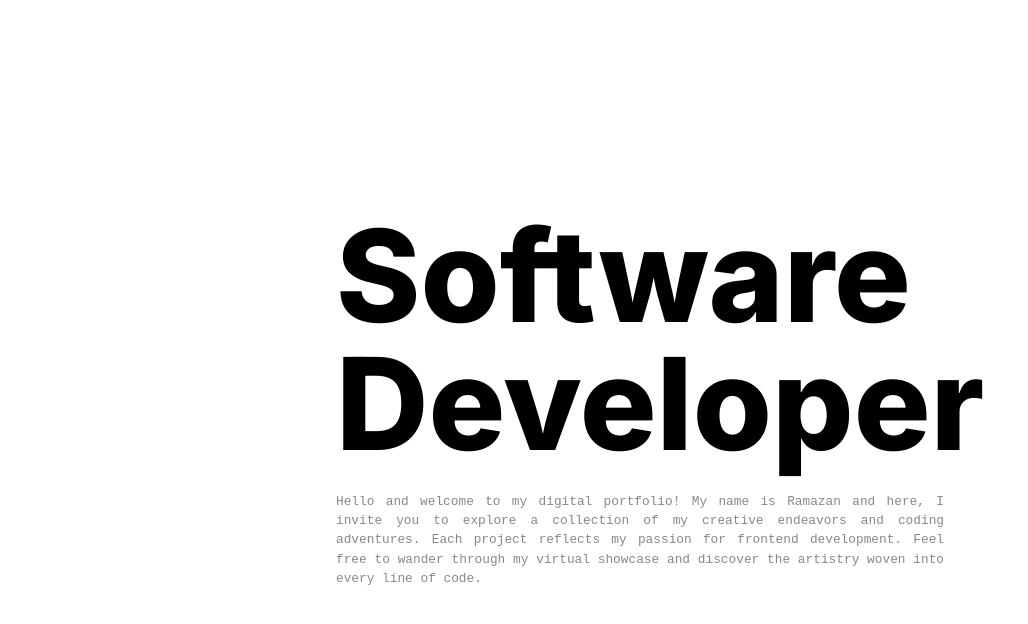
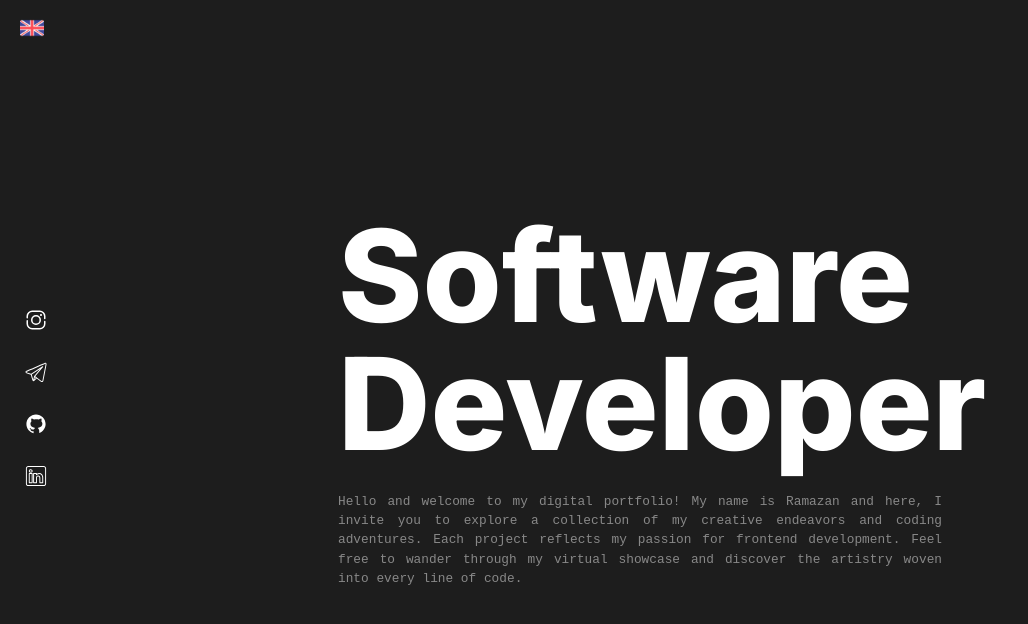
Before and after one commit to RamazanIttiev/Ramazan_Ittiev, a Next.js app: page / in a window 1280 px wide. Shown: the top 624 px of the page, without its empty margins (0-1028 px from the left). Built offline with nearby package versions, Linux system fonts and the light colour scheme.

Commit message:
language switch icon

```diff
--- a/src/app/globals.css
+++ b/src/app/globals.css
@@ -1,22 +1,9 @@
 @tailwind base;
 @tailwind components;
 @tailwind utilities;
-
-:root {
-  --foreground-rgb: 0, 0, 0;
-}
-
-@media (prefers-color-scheme: dark) {
-  :root {
-    --foreground-rgb: 255, 255, 255;
-    --background: 29 29 29;
-  }
-}
 
 body {
   margin: 0;
   padding: 0;
   box-sizing: border-box;
-  color: rgb(var(--foreground-rgb));
-  background: rgb(var(--background))
 }
--- a/src/app/layout.tsx
+++ b/src/app/layout.tsx
@@ -5,6 +5,7 @@ import { Inter } from 'next/font/google';
 
 import { twMerge } from 'tailwind-merge';
 
+import { LanguageSwitch } from '@/components/languageSwitch';
 import { SocialLinks } from '@/components/socialLinks';
 
 import './globals.css';
@@ -19,10 +20,11 @@ export const metadata: Metadata = {
 export default function RootLayout({ children }: { children: ReactNode }) {
 	return (
 		<html lang="en">
-			<body className={twMerge(inter.className, 'font-sans')}>
-				<main className={'relative h-[90vh] tablet:h-screen'}>
+			<body className={twMerge(inter.className, 'bg-mainBg font-sans text-mainText')}>
+				<main className={'relative h-[90vh] p-1 tablet:h-screen'}>
 					<SocialLinks />
 					<div className={'flex h-[100%] items-center justify-center'}>{children}</div>
+					<LanguageSwitch />
 				</main>
 			</body>
 		</html>
--- /dev/null
+++ b/src/components/languageSwitch.tsx
@@ -0,0 +1,32 @@
+'use client';
+
+import React, { useState } from 'react';
+
+import Image, { StaticImageData } from 'next/image';
+
+import rusIcon from '../../public/png/russia.png';
+import engIcon from '../../public/png/united-kingdom.png';
+
+type Languages = 'eng' | 'rus';
+
+export const LanguageSwitch = () => {
+	const [activeLang, setActiveLang] = useState<Languages>('eng');
+
+	const handleLanguage = (lang: Languages) => {
+		setActiveLang(lang);
+	};
+
+	return (
+		<button
+			className={'absolute left-5 top-4 w-6 transition-all duration-300 hover:rotate-180 '}
+			onClick={() => handleLanguage(activeLang === 'eng' ? 'rus' : 'eng')}>
+			<Image
+				src={activeLang === 'eng' ? engIcon : rusIcon}
+				key={activeLang}
+				alt={activeLang}
+				// for mobile click rotation
+				className={'transition-all duration-300 hover:rotate-180'}
+			/>
+		</button>
+	);
+};
--- a/src/components/socialLinks.tsx
+++ b/src/components/socialLinks.tsx
@@ -35,7 +35,7 @@ export const SocialLinks = () => {
 	return (
 		<div
 			className={
-				'absolute bottom-0 right-1/2 flex w-fit translate-x-[50%] tablet:left-0 tablet:top-[50%] tablet:translate-y-[-25%] tablet:flex-col'
+				'absolute bottom-0 right-1/2 flex w-fit tablet:left-4 tablet:top-[50%] tablet:translate-y-[-25%] tablet:flex-col'
 			}>
 			{socialLinks.map(({ title, icon }) => {
 				return (
@@ -43,10 +43,12 @@ export const SocialLinks = () => {
 						key={title}
 						href={'#'}
 						target={'_blank'}
-						className={
-							'mb-3 block cursor-pointer p-2 transition last:mb-0 last:pb-0 tablet:hover:translate-x-4'
-						}>
-						<Image src={icon} alt={title} className={'w-[24px] max-w-max'} />
+						className={'group mb-3 block cursor-pointer p-2 last:mb-0 last:pb-0 '}>
+						<Image
+							src={icon}
+							alt={title}
+							className={'w-[24px] max-w-max transition group-hover:tablet:translate-x-4'}
+						/>
 					</a>
 				);
 			})}
--- a/tailwind.config.ts
+++ b/tailwind.config.ts
@@ -9,16 +9,10 @@ const config: Config = {
 	],
 	theme: {
 		extend: {
-			backgroundImage: {
-				'gradient-radial': 'radial-gradient(var(--tw-gradient-stops))',
-				'gradient-conic': 'conic-gradient(from 180deg at 50% 50%, var(--tw-gradient-stops))',
-			},
 			screens: {
-				'2xl': '1440px',
-				'3xl': '1600px',
 				tablet: '768px',
 				laptop: '1280px',
-				desktop: '1600px',
+				desktop: '1440px',
 			},
 		},
 		fontFamily: {
@@ -37,16 +31,16 @@ const config: Config = {
 		borderRadius: {
 			none: '0',
 			sm: '.125rem',
-			DEFAULT: '.25rem',
+			base: '.25rem',
 			lg: '.5rem',
 		},
 		colors: {
 			transparent: 'transparent',
 			current: 'currentColor',
-			mainText: '',
+			mainText: '#fff',
 			secondaryText: '',
-			mainBg: '',
-			secondaryBg: '',
+			mainBg: 'rgb(29 29 29)',
+			secondaryBg: 'rgb(46 46 46)',
 			accent1: '#fafafa',
 			accent2: '#888',
 			linkColor: '',
```
Also changed, not shown: public/png/russia.png (added), public/png/united-kingdom.png (added).
